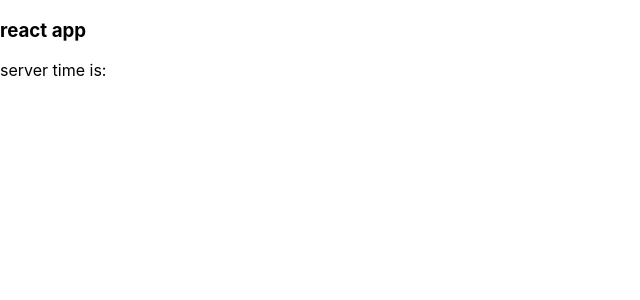
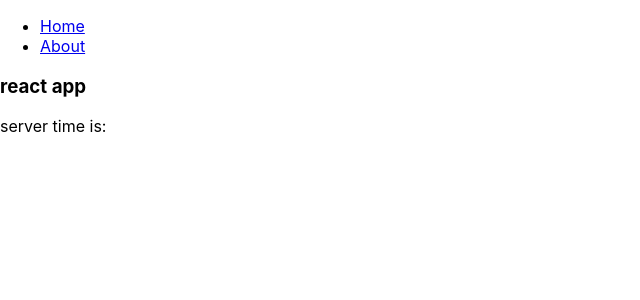
Before and after one commit to facutk/laburo, a React (Create React App) app: page / in a window 1280 px wide. Shown: the top 300 px of the page, without its empty margins (0-640 px from the left). Built offline with nearby package versions, Linux system fonts and the light colour scheme; no server answers.

Commit message:
add initial routing

```diff
--- a/package.json
+++ b/package.json
@@ -8,6 +8,7 @@
     "@testing-library/user-event": "^7.2.1",
     "react": "^16.14.0",
     "react-dom": "^16.14.0",
+    "react-router-dom": "^5.2.0",
     "react-scripts": "3.4.3"
   },
   "scripts": {
--- a/src/App.js
+++ b/src/App.js
@@ -1,6 +1,12 @@
 import React, { useEffect, useState } from 'react';
+import {
+  BrowserRouter as Router,
+  Switch,
+  Route,
+  Link
+} from 'react-router-dom';
 
-const App = () => {
+const Main = () => {
   const [time, setTime] = useState('');
 
   useEffect(() => {
@@ -17,4 +23,36 @@
   );
 }
 
+const About = () => {
+  return <h2>About</h2>;
+}
+
+const App = () => {
+  return (
+    <Router>
+      <div>
+        <nav>
+          <ul>
+            <li>
+              <Link to="/">Home</Link>
+            </li>
+            <li>
+              <Link to="/about">About</Link>
+            </li>
+          </ul>
+        </nav>
+
+        <Switch>
+          <Route path="/about">
+            <About />
+          </Route>
+          <Route path="/">
+            <Main />
+          </Route>
+        </Switch>
+      </div>
+    </Router>
+  );
+}
+
 export default App;
```
Also changed, not shown: 2 other files (tests, documents, lock files or other folders).
